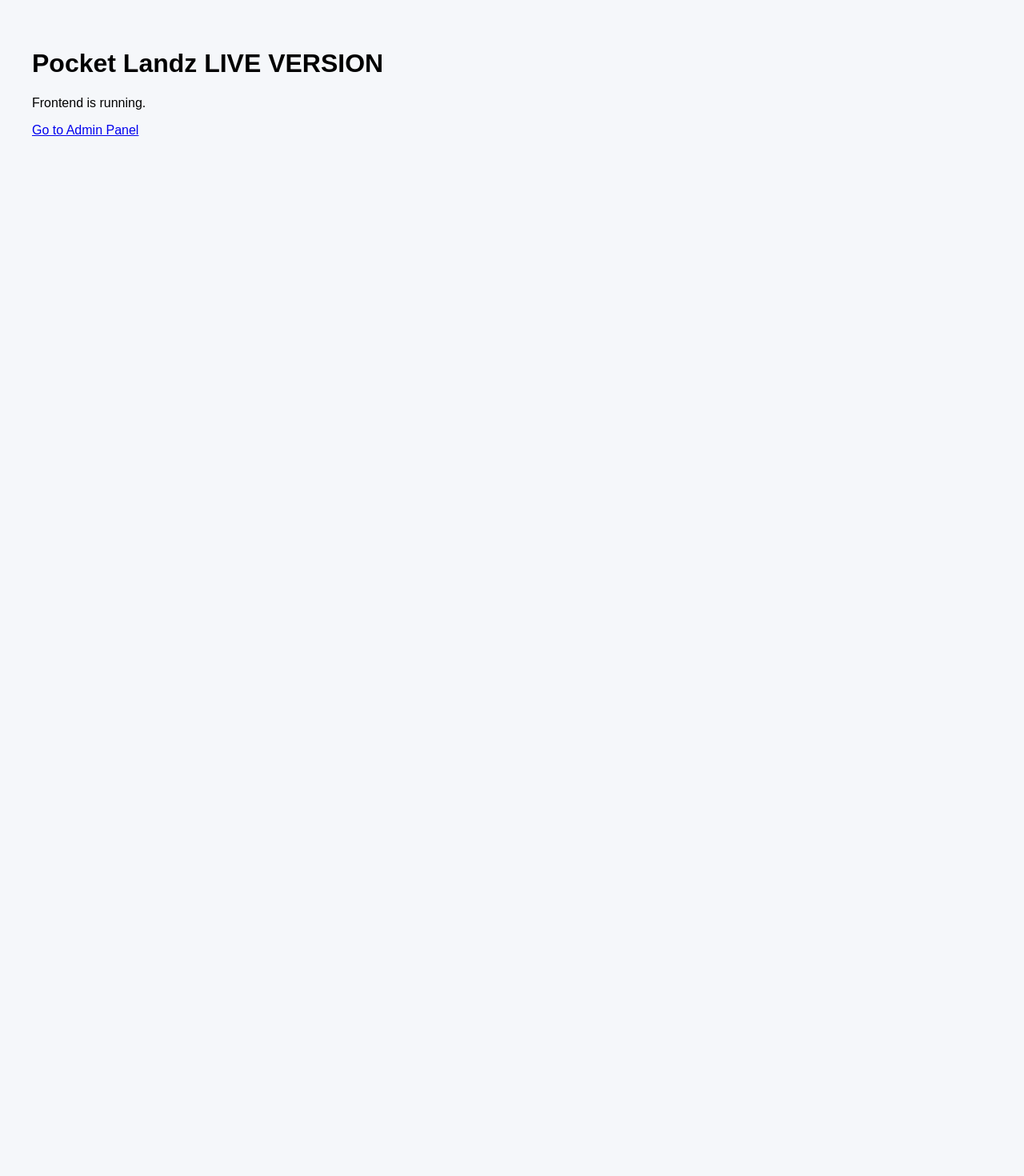
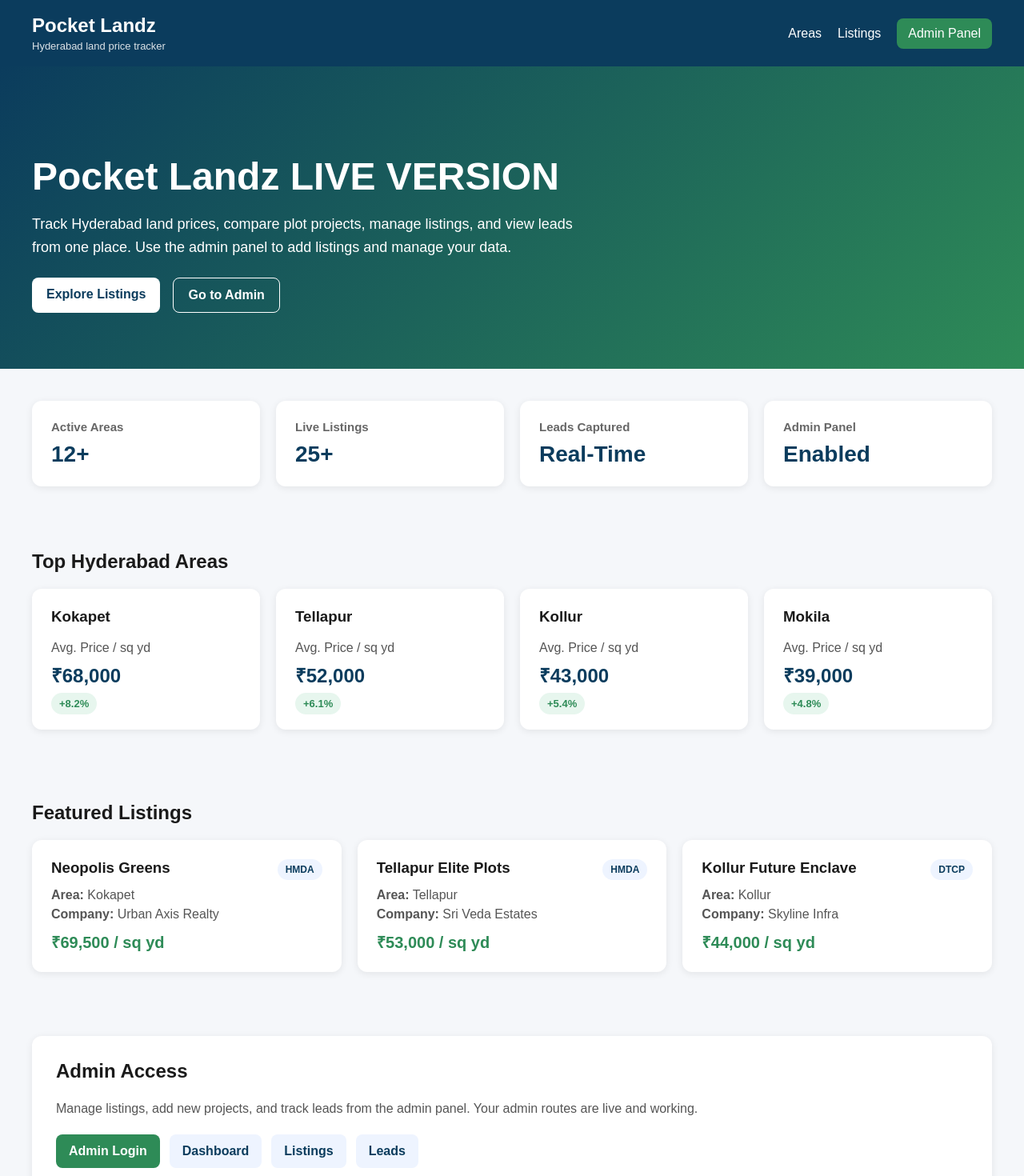
Before and after one commit to vinayreddy06/PocketLandz, a React (Vite) app in the folder frontend/: page / in a window 1280 px wide. Shown: the top 1470 px of the page at 80% size. Before the commit the page ends 800 px from the top, so only its background shows below. Built offline with nearby package versions, Linux system fonts and the light colour scheme.

Commit message:
Restore homepage design while keeping admin routes

```diff
--- a/frontend/src/App.jsx
+++ b/frontend/src/App.jsx
@@ -7,14 +7,310 @@ import Leads from "./pages/admin/Leads.jsx";
 import ProtectedRoute from "./components/admin/ProtectedRoute.jsx";
 
 function HomePage() {
+  const featuredListings = [
+    {
+      id: 1,
+      projectName: "Neopolis Greens",
+      area: "Kokapet",
+      company: "Urban Axis Realty",
+      price: "₹69,500 / sq yd",
+      approval: "HMDA"
+    },
+    {
+      id: 2,
+      projectName: "Tellapur Elite Plots",
+      area: "Tellapur",
+      company: "Sri Veda Estates",
+      price: "₹53,000 / sq yd",
+      approval: "HMDA"
+    },
+    {
+      id: 3,
+      projectName: "Kollur Future Enclave",
+      area: "Kollur",
+      company: "Skyline Infra",
+      price: "₹44,000 / sq yd",
+      approval: "DTCP"
+    }
+  ];
+
+  const topAreas = [
+    { name: "Kokapet", price: "₹68,000", trend: "+8.2%" },
+    { name: "Tellapur", price: "₹52,000", trend: "+6.1%" },
+    { name: "Kollur", price: "₹43,000", trend: "+5.4%" },
+    { name: "Mokila", price: "₹39,000", trend: "+4.8%" }
+  ];
+
   return (
-    <div style={{ padding: "40px", fontFamily: "Arial, sans-serif" }}>
-      <h1>Pocket Landz LIVE VERSION</h1>
-      <p>Frontend is running.</p>
-      <Link to="/admin/login">Go to Admin Panel</Link>
+    <div style={{ fontFamily: "Arial, sans-serif", background: "#f5f7fa", color: "#1a1a1a" }}>
+      <header
+        style={{
+          background: "#0B3C5D",
+          color: "#fff",
+          padding: "18px 40px",
+          display: "flex",
+          justifyContent: "space-between",
+          alignItems: "center"
+        }}
+      >
+        <div>
+          <h2 style={{ margin: 0 }}>Pocket Landz</h2>
+          <p style={{ margin: "4px 0 0", fontSize: "13px", opacity: 0.85 }}>
+            Hyderabad land price tracker
+          </p>
+        </div>
+
+        <nav style={{ display: "flex", gap: "20px", alignItems: "center" }}>
+          <a href="#top-areas" style={{ color: "#fff", textDecoration: "none" }}>Areas</a>
+          <a href="#featured-listings" style={{ color: "#fff", textDecoration: "none" }}>Listings</a>
+          <Link
+            to="/admin/login"
+            style={{
+              background: "#2E8B57",
+              color: "#fff",
+              padding: "10px 14px",
+              borderRadius: "8px",
+              textDecoration: "none"
+            }}
+          >
+            Admin Panel
+          </Link>
+        </nav>
+      </header>
+
+      <section
+        style={{
+          padding: "70px 40px",
+          background: "linear-gradient(135deg, #0B3C5D, #2E8B57)",
+          color: "#fff"
+        }}
+      >
+        <div style={{ maxWidth: "900px" }}>
+          <h1 style={{ fontSize: "48px", marginBottom: "16px" }}>
+            Pocket Landz LIVE VERSION
+          </h1>
+          <p style={{ fontSize: "18px", lineHeight: 1.6, maxWidth: "700px" }}>
+            Track Hyderabad land prices, compare plot projects, manage listings,
+            and view leads from one place. Use the admin panel to add listings
+            and manage your data.
+          </p>
+
+          <div style={{ marginTop: "24px", display: "flex", gap: "16px", flexWrap: "wrap" }}>
+            <a
+              href="#featured-listings"
+              style={{
+                background: "#fff",
+                color: "#0B3C5D",
+                padding: "12px 18px",
+                borderRadius: "8px",
+                textDecoration: "none",
+                fontWeight: "bold"
+              }}
+            >
+              Explore Listings
+            </a>
+
+            <Link
+              to="/admin/login"
+              style={{
+                background: "transparent",
+                border: "1px solid #fff",
+                color: "#fff",
+                padding: "12px 18px",
+                borderRadius: "8px",
+                textDecoration: "none",
+                fontWeight: "bold"
+              }}
+            >
+              Go to Admin
+            </Link>
+          </div>
+        </div>
+      </section>
+
+      <section style={{ padding: "40px" }}>
+        <div
+          style={{
+            display: "grid",
+            gridTemplateColumns: "repeat(auto-fit, minmax(220px, 1fr))",
+            gap: "20px"
+          }}
+        >
+          <div style={statCardStyle}>
+            <h3 style={statTitleStyle}>Active Areas</h3>
+            <p style={statValueStyle}>12+</p>
+          </div>
+          <div style={statCardStyle}>
+            <h3 style={statTitleStyle}>Live Listings</h3>
+            <p style={statValueStyle}>25+</p>
+          </div>
+          <div style={statCardStyle}>
+            <h3 style={statTitleStyle}>Leads Captured</h3>
+            <p style={statValueStyle}>Real-Time</p>
+          </div>
+          <div style={statCardStyle}>
+            <h3 style={statTitleStyle}>Admin Panel</h3>
+            <p style={statValueStyle}>Enabled</p>
+          </div>
+        </div>
+      </section>
+
+      <section id="top-areas" style={{ padding: "20px 40px 50px" }}>
+        <h2 style={{ marginBottom: "20px" }}>Top Hyderabad Areas</h2>
+
+        <div
+          style={{
+            display: "grid",
+            gridTemplateColumns: "repeat(auto-fit, minmax(220px, 1fr))",
+            gap: "20px"
+          }}
+        >
+          {topAreas.map((area) => (
+            <div key={area.name} style={cardStyle}>
+              <h3 style={{ marginTop: 0 }}>{area.name}</h3>
+              <p style={{ margin: "8px 0", color: "#555" }}>Avg. Price / sq yd</p>
+              <h2 style={{ margin: "0 0 10px", color: "#0B3C5D" }}>{area.price}</h2>
+              <span
+                style={{
+                  background: "#e7f6ee",
+                  color: "#2E8B57",
+                  padding: "6px 10px",
+                  borderRadius: "999px",
+                  fontSize: "13px",
+                  fontWeight: "bold"
+                }}
+              >
+                {area.trend}
+              </span>
+            </div>
+          ))}
+        </div>
+      </section>
+
+      <section id="featured-listings" style={{ padding: "20px 40px 60px" }}>
+        <h2 style={{ marginBottom: "20px" }}>Featured Listings</h2>
+
+        <div
+          style={{
+            display: "grid",
+            gridTemplateColumns: "repeat(auto-fit, minmax(280px, 1fr))",
+            gap: "20px"
+          }}
+        >
+          {featuredListings.map((item) => (
+            <div key={item.id} style={cardStyle}>
+              <div style={{ display: "flex", justifyContent: "space-between", alignItems: "start" }}>
+                <h3 style={{ marginTop: 0, marginBottom: "8px" }}>{item.projectName}</h3>
+                <span
+                  style={{
+                    background: "#eef4ff",
+                    color: "#0B3C5D",
+                    padding: "6px 10px",
+                    borderRadius: "999px",
+                    fontSize: "12px",
+                    fontWeight: "bold"
+                  }}
+                >
+                  {item.approval}
+                </span>
+              </div>
+
+              <p style={{ margin: "6px 0", color: "#555" }}>
+                <strong>Area:</strong> {item.area}
+              </p>
+              <p style={{ margin: "6px 0", color: "#555" }}>
+                <strong>Company:</strong> {item.company}
+              </p>
+              <p style={{ margin: "12px 0 0", fontSize: "20px", fontWeight: "bold", color: "#2E8B57" }}>
+                {item.price}
+              </p>
+            </div>
+          ))}
+        </div>
+      </section>
+
+      <section style={{ padding: "20px 40px 60px" }}>
+        <div
+          style={{
+            background: "#fff",
+            borderRadius: "12px",
+            padding: "30px",
+            boxShadow: "0 2px 10px rgba(0,0,0,0.08)"
+          }}
+        >
+          <h2 style={{ marginTop: 0 }}>Admin Access</h2>
+          <p style={{ color: "#555", lineHeight: 1.6 }}>
+            Manage listings, add new projects, and track leads from the admin panel.
+            Your admin routes are live and working.
+          </p>
+
+          <div style={{ display: "flex", gap: "12px", flexWrap: "wrap", marginTop: "20px" }}>
+            <Link to="/admin/login" style={buttonPrimaryStyle}>Admin Login</Link>
+            <Link to="/admin/dashboard" style={buttonSecondaryStyle}>Dashboard</Link>
+            <Link to="/admin/listings" style={buttonSecondaryStyle}>Listings</Link>
+            <Link to="/admin/leads" style={buttonSecondaryStyle}>Leads</Link>
+          </div>
+        </div>
+      </section>
+
+      <footer
+        style={{
+          background: "#0B3C5D",
+          color: "#fff",
+          padding: "24px 40px",
+          textAlign: "center"
+        }}
+      >
+        <p style={{ margin: 0 }}>© 2026 Pocket Landz. All rights reserved.</p>
+      </footer>
     </div>
   );
 }
+
+const statCardStyle = {
+  background: "#fff",
+  padding: "24px",
+  borderRadius: "12px",
+  boxShadow: "0 2px 10px rgba(0,0,0,0.08)"
+};
+
+const statTitleStyle = {
+  margin: "0 0 10px",
+  color: "#666",
+  fontSize: "15px"
+};
+
+const statValueStyle = {
+  margin: 0,
+  fontSize: "28px",
+  fontWeight: "bold",
+  color: "#0B3C5D"
+};
+
+const cardStyle = {
+  background: "#fff",
+  padding: "24px",
+  borderRadius: "12px",
+  boxShadow: "0 2px 10px rgba(0,0,0,0.08)"
+};
+
+const buttonPrimaryStyle = {
+  background: "#2E8B57",
+  color: "#fff",
+  padding: "12px 16px",
+  borderRadius: "8px",
+  textDecoration: "none",
+  fontWeight: "bold"
+};
+
+const buttonSecondaryStyle = {
+  background: "#eef4ff",
+  color: "#0B3C5D",
+  padding: "12px 16px",
+  borderRadius: "8px",
+  textDecoration: "none",
+  fontWeight: "bold"
+};
 
 export default function App() {
   return (
```
